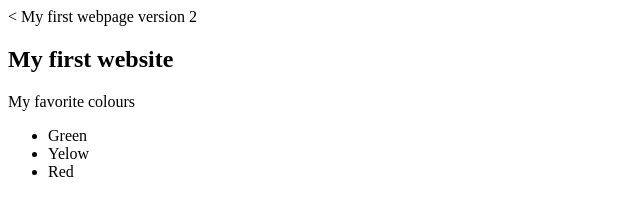
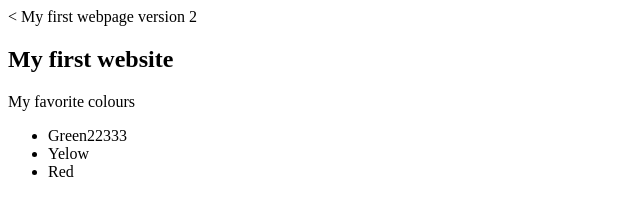
Before and after one commit to Sana40/Helloworld, a plain HTML site: page hello.html in a window 1280 px wide. Shown: the full height of the page, 0-640 px from the left. Drawn offline with Linux system fonts and the light colour scheme.

Commit message:
Update hello.html

```diff
--- a/hello.html
+++ b/hello.html
@@ -11,7 +11,7 @@
     <h2> My first website</h2>
     <p>My favorite colours</p>
      <ul>
-         <li>Green</li>
+         <li>Green22333</li>
          <li>Yelow</li>
          <li>Red</li>
         </ul>
```
